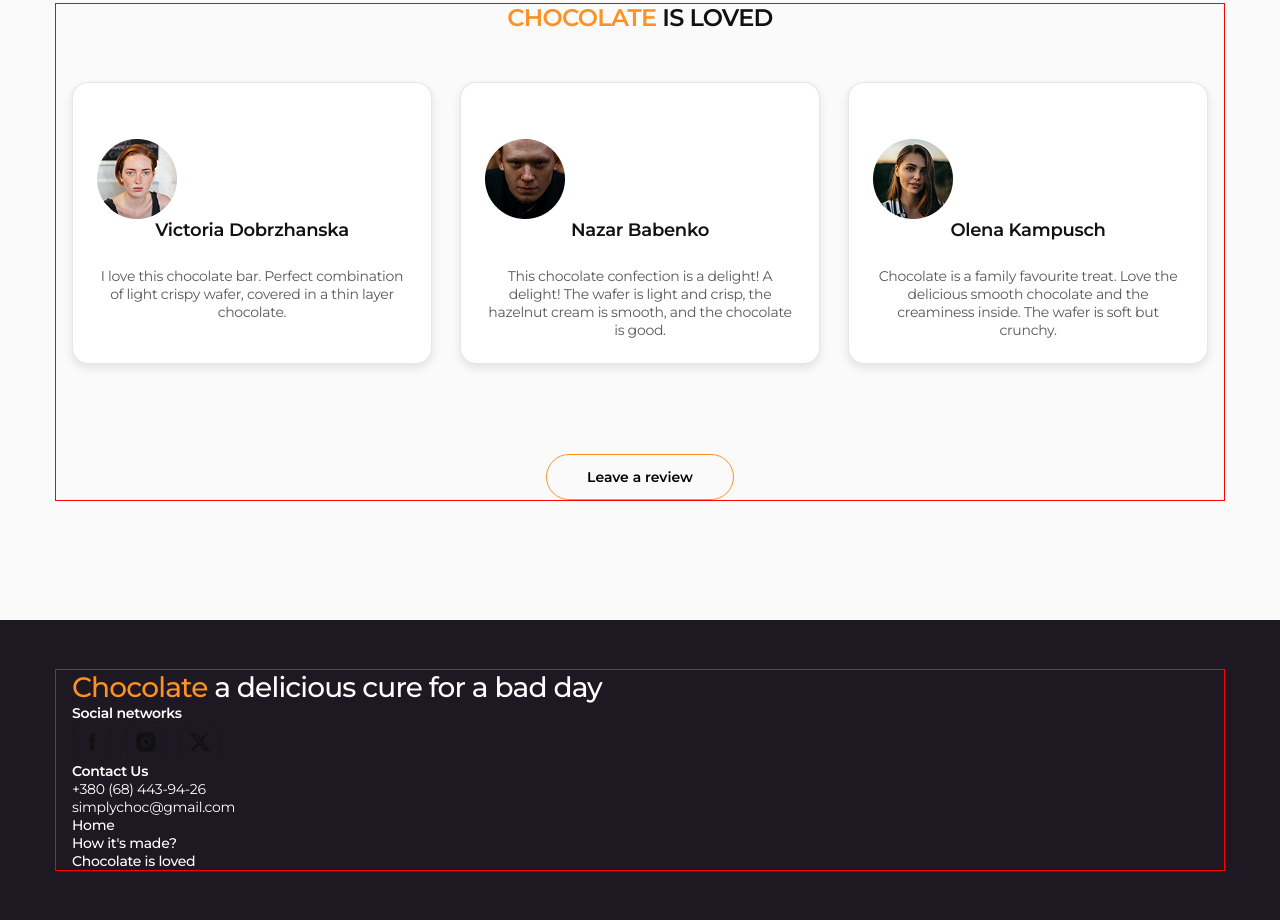
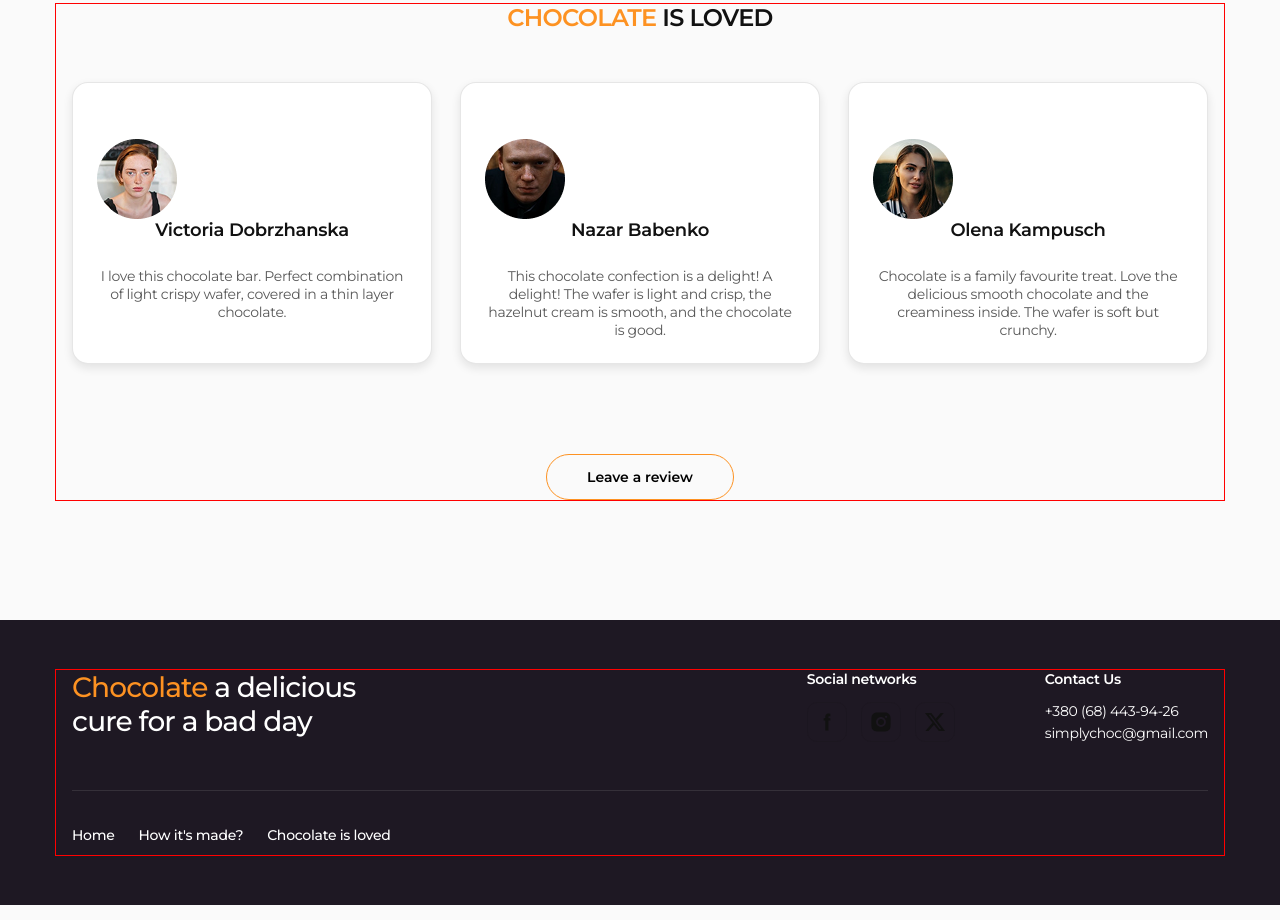
Before and after one commit to RuslanHacs/html-css-chocolate, a plain HTML site: page index.html in a window 1280 px wide. Shown: the part 4012-4932 px from the top of the page. Drawn offline with nearby package versions, Linux system fonts and the light colour scheme.

Commit message:
finish flex lesson-03

```diff
--- a/css/footer.css
+++ b/css/footer.css
@@ -3,7 +3,15 @@
     background-color: #1e1823;
 }
 
+.footer-top {
+    display: flex;
+    padding-bottom: 48px;
+    border-bottom: 1px solid rgba(255, 255, 255, 0.1);
+
+}
+
 .footer-slogan {
+    max-width: 300px;
     font-weight: 500;
     font-size: 28px;
     line-height: 1.21429;
@@ -11,10 +19,13 @@
     color: #fff;
 }
 
-
+.footer-wrapper {
+    margin-left: auto;
+    margin-right: 90px;
+}
 
 .footer-socials {
-
+    margin-bottom: 14px;
     font-weight: 600;
     color: #fff;
 }
@@ -23,12 +34,17 @@
 .contacts {}
 
 .footer-captions {
+    margin-bottom: 14px;
 
     font-weight: 600;
     color: #fff;
 }
 
 .contact-list {}
+
+.contact-item:not(:last-child) {
+    margin-bottom: 4px;
+}
 
 .contact-link {
     color: #fff;
@@ -39,11 +55,21 @@
     color: #fd9222;
 }
 
-.footer-menu {}
+.footer-down {
+    padding-top: 24px;
+}
+
+.footer-menu {
+    display: flex;
+    align-items: center;
+    gap: 24px;
+}
 
 .footer-menu-item {}
 
 .footer-menu-link {
+    display: block;
+    padding: 11px 0;
 
     font-weight: 500;
 
--- a/index.html
+++ b/index.html
@@ -495,6 +495,8 @@
           <p class="footer-slogan">
             <span class="accent">Chocolate</span> a delicious cure for a bad day
           </p>
+
+          <div class="footer-wrapper">
             <p class="footer-socials">Social networks</p>
             <ul class="socials">
               <li class="socials-item">
@@ -540,6 +542,8 @@
                 /></a>
               </li>
             </ul>
+          </div>
+
           <address class="contacts">
             <p class="footer-captions">Contact Us</p>
             <ul class="contact-list">
@@ -556,6 +560,7 @@
             </ul>
           </address>
         </div>
+        <div class="footer-down">
           <ul class="footer-menu">
             <li class="footer-menu-item">
               <a class="footer-menu-link" href="#header">Home</a>
@@ -568,6 +573,7 @@
             </li>
           </ul>
         </div>
+      </div>
     </footer>
   </body>
 </html>
```
Lines whose indentation alone changed are shown as unchanged.
